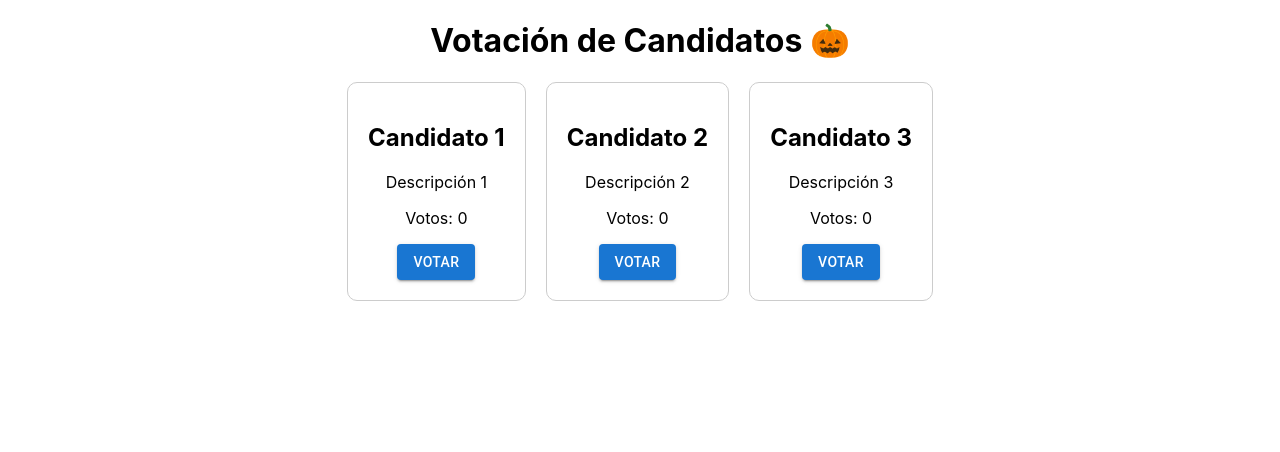
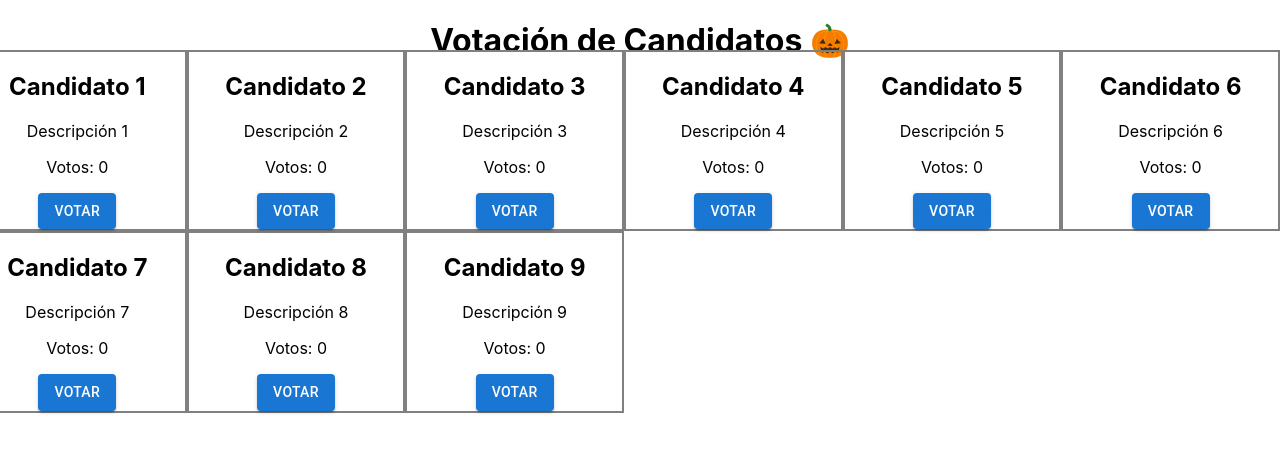
Before and after one commit to mmodugno/halloween-front-end, a React (Create React App) app: page / in a window 1280 px wide. Shown: the top 452 px of the page. Built offline with nearby package versions, Linux system fonts and the light colour scheme.

Commit message:
add more examples and responsiveness

```diff
--- a/src/App.css
+++ b/src/App.css
@@ -2,7 +2,7 @@
   text-align: center;
 }
 
-.candidates-list {
+/* .candidates-list {
   display: flex;
   justify-content: center;
   gap: 20px;
@@ -12,19 +12,4 @@
   display: flex;
   justify-content: center;
   gap: 20px;
-}
-
-.candidate-card {
-  border: 1px solid #ccc;
-  padding: 20px;
-  border-radius: 10px;
-}
-
-button {
-  background-color: #007bff;
-  color: white;
-  padding: 10px 20px;
-  border: none;
-  border-radius: 5px;
-  cursor: pointer;
-}
+} */
--- a/src/components/CandidateCard.js
+++ b/src/components/CandidateCard.js
@@ -1,14 +1,19 @@
 import React from 'react';
 import Button from '@mui/material/Button';
+import Grid from '@mui/material/Grid';
 
 const CandidateCard = ({ name, description, votes, onVote, hasVoted }) => {
   return (
-    <div className="candidate-card">
+    <Grid xs={12} sm={6} md={4} lg={2}
+      sx={{ border: '2px solid grey' }}
+      justifyContent="center"
+      alignItems="center"
+    >
       <h2>{name}</h2>
       <p>{description}</p>
       <p>Votos: {votes}</p>
       <Button variant="contained" disabled={hasVoted} onClick={onVote}>Votar</Button>
-    </div>
+    </Grid>
   );
 };
 
--- a/src/pages/Home.js
+++ b/src/pages/Home.js
@@ -1,4 +1,6 @@
 import React, { useState, useEffect } from 'react';
+import Container from '@mui/material/Container';
+import Grid from '@mui/material/Grid';
 import Header from '../components/Header';
 import CandidateCard from '../components/CandidateCard';
 import VotedCandidateCard from '../components/VotedCandidateCard';
@@ -7,7 +9,13 @@ const Home = () => {
   const [candidates, setCandidates] = useState([
     { id: 1, name: 'Candidato 1', description: 'Descripción 1', votes: 0 },
     { id: 2, name: 'Candidato 2', description: 'Descripción 2', votes: 0 },
-    { id: 3, name: 'Candidato 3', description: 'Descripción 3', votes: 0 }
+    { id: 3, name: 'Candidato 3', description: 'Descripción 3', votes: 0 },
+    { id: 4, name: 'Candidato 4', description: 'Descripción 4', votes: 0 },
+    { id: 5, name: 'Candidato 5', description: 'Descripción 5', votes: 0 },
+    { id: 6, name: 'Candidato 6', description: 'Descripción 6', votes: 0 },
+    { id: 7, name: 'Candidato 7', description: 'Descripción 7', votes: 0 },
+    { id: 8, name: 'Candidato 8', description: 'Descripción 8', votes: 0 },
+    { id: 9, name: 'Candidato 9', description: 'Descripción 9', votes: 0 }
   ]);
 
   const [vote, setVote] = useState(0)
@@ -40,7 +48,7 @@ const Home = () => {
   return (
     <div>
       <Header />
-      <div className="candidates-list">
+      <Grid container spacing={4} className="candidates-list">
         {candidates.map(candidate => (
           <CandidateCard
             key={candidate.id}
@@ -54,10 +62,10 @@ const Home = () => {
             }}
           />
         ))}
-      </div>
-      <div className="candidate-vote">
+      </Grid>
+      <Container className="candidate-vote">
           <VotedCandidateCard id={vote} />
-      </div>
+      </Container>
     </div>
   );
 };
```
